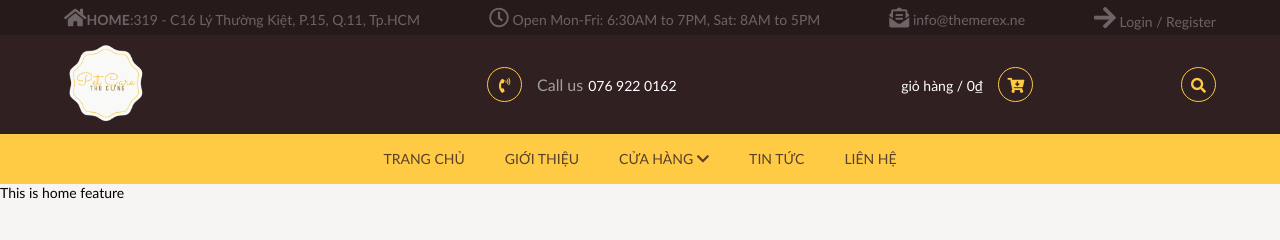
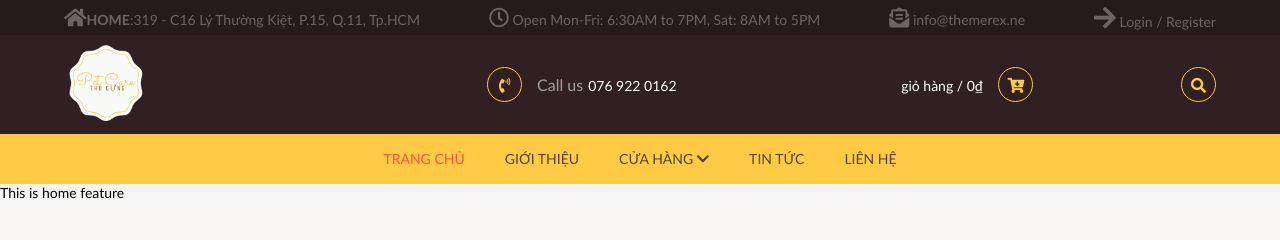
Before and after one commit to vantam12c1/pet, a React (Create React App) app: page / in a window 1280 px wide. Shown: the top 240 px of the page. Built offline with nearby package versions, Linux system fonts and the light colour scheme; what react-google-maps would draw is missing.

Commit message:
fix active menu

```diff
--- a/src/app/components/HeaderMenu/style.scss
+++ b/src/app/components/HeaderMenu/style.scss
@@ -66,8 +66,13 @@
         color: #594129;
       }
 
-      a:hover {
-        color: #ff5440;
+      a {
+        &:hover {
+          color: #ff5440;
+        }
+        &.active {
+          color: #ff5440;
+        }
       }
     }
   }
```
